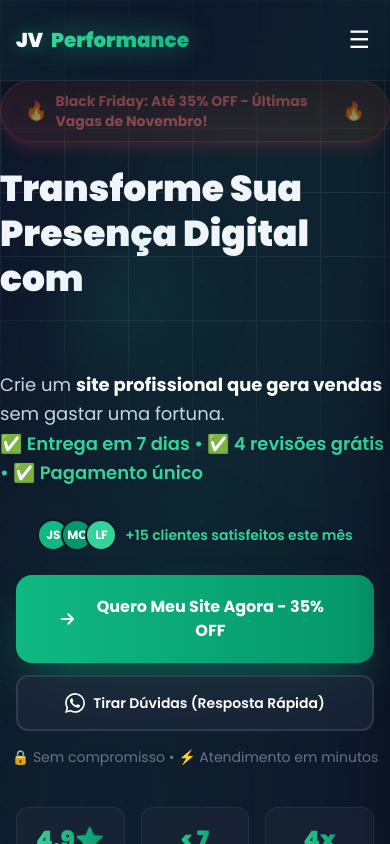
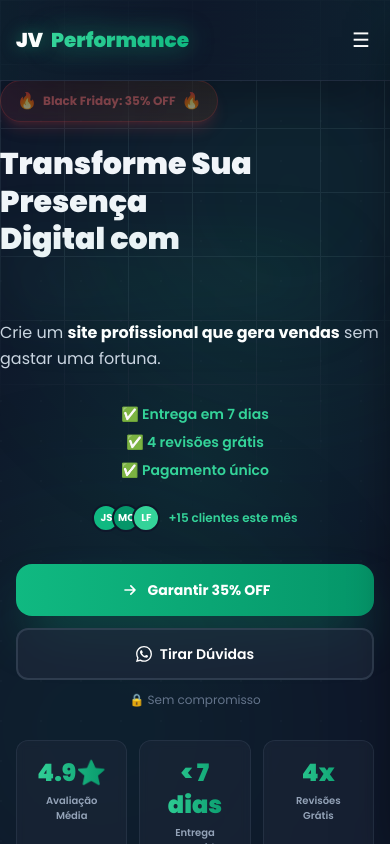
Before and after one commit to Jsilva703/JV-PERFORMANCE-DIGITAL, a React (Vite) app: page / in a window 390 px wide. Shown: the top 844 px of the page. Built offline with nearby package versions, Linux system fonts and the light colour scheme.

Commit message:
refactor: ajustar estilos e responsividade em várias seções do site

```diff
--- a/components/ContactSection.tsx
+++ b/components/ContactSection.tsx
@@ -7,10 +7,15 @@ const ContactSection: React.FC = () => {
       {/* Background effects */}
       <div className="absolute inset-0 bg-[radial-gradient(ellipse_at_top,rgba(16,185,129,0.08),transparent_50%)]" />
       <div className="container mx-auto px-4 sm:px-6 relative z-10">
-                <div className="max-w-2xl mx-auto bg-slate-800/50 backdrop-blur-sm border border-slate-700/50 rounded-2xl p-8 hover:border-emerald-500/50 hover:bg-slate-800/80 transition-all duration-500 shadow-2xl hover:shadow-emerald-500/10">
+                <div className="max-w-2xl mx-auto bg-slate-800/50 backdrop-blur-sm border border-slate-700/50 rounded-2xl p-6 sm:p-8 hover:border-emerald-500/50 hover:bg-slate-800/80 transition-all duration-500 shadow-2xl hover:shadow-emerald-500/10">
           <div className="text-center space-y-6">
-            <div className="inline-block px-5 py-2 bg-gradient-to-r from-red-500/20 to-orange-500/20 border border-red-500/40 rounded-full mb-4 animate-pulse">
-              <span className="text-red-400 font-bold text-sm">🔥 Últimas vagas de Novembro com 35% OFF</span>
+            <div className="inline-block px-3 sm:px-5 py-1.5 sm:py-2 bg-gradient-to-r from-red-500/20 to-orange-500/20 border border-red-500/40 rounded-full mb-4 animate-pulse">
+              <span className="text-red-400 font-bold text-xs sm:text-sm flex items-center gap-1.5">
+                <span className="hidden xs:inline">🔥</span>
+                <span className="hidden sm:inline">Últimas vagas de Novembro com 35% OFF</span>
+                <span className="sm:hidden">35% OFF - Últimas Vagas!</span>
+                <span className="hidden xs:inline">🔥</span>
+              </span>
             </div>
             <h2 className="text-xl sm:text-2xl md:text-3xl lg:text-4xl font-bold mb-3 sm:mb-4 bg-gradient-to-r from-white via-emerald-200 to-white bg-clip-text text-transparent drop-shadow-[0_0_30px_rgba(16,185,129,0.3)]">
               Vamos Criar Seu Site Profissional?
@@ -37,15 +42,18 @@ const ContactSection: React.FC = () => {
               href="https://wa.me/5511952445898?text=Oi!%20Quero%20garantir%20meu%20desconto%20de%2035%25%20e%20criar%20meu%20site%20profissional.%20Pode%20me%20enviar%20mais%20informa%C3%A7%C3%B5es%3F"
               target="_blank"
               rel="noopener noreferrer"
-              className="group/whats inline-flex items-center space-x-3 bg-gradient-to-r from-emerald-500 to-emerald-600 hover:from-emerald-400 hover:to-emerald-500 text-white font-bold py-5 px-10 rounded-2xl transition-all duration-300 text-base sm:text-lg shadow-2xl shadow-emerald-500/40 hover:shadow-emerald-500/60 hover:scale-105 relative overflow-hidden"
+              className="group/whats inline-flex items-center gap-2 sm:gap-3 bg-gradient-to-r from-emerald-500 to-emerald-600 hover:from-emerald-400 hover:to-emerald-500 text-white font-bold py-4 sm:py-5 px-6 sm:px-10 rounded-2xl transition-all duration-300 text-sm sm:text-base md:text-lg shadow-2xl shadow-emerald-500/40 hover:shadow-emerald-500/60 hover:scale-105 relative overflow-hidden w-full sm:w-auto justify-center"
             >
               <span className="absolute inset-0 bg-gradient-to-r from-white/0 via-white/30 to-white/0 translate-x-[-100%] group-hover/whats:translate-x-[100%] transition-transform duration-700"></span>
-              <svg className="w-6 h-6 relative z-10" fill="currentColor" viewBox="0 0 24 24">
+              <svg className="w-5 h-5 sm:w-6 sm:h-6 relative z-10 flex-shrink-0" fill="currentColor" viewBox="0 0 24 24">
                 <path d="M.057 24l1.687-6.163c-1.041-1.804-1.588-3.849-1.587-5.946.003-6.556 5.338-11.891 11.893-11.891 3.181.001 6.167 1.24 8.413 3.488 2.245 2.248 3.481 5.236 3.48 8.414-.003 6.557-5.338 11.892-11.894 11.892-1.99-.001-3.951-.5-5.688-1.448l-6.305 1.654zm6.597-3.807c1.676.995 3.276 1.591 5.392 1.592 5.448 0 9.886-4.434 9.889-9.885.002-5.462-4.415-9.89-9.881-9.892-5.452 0-9.887 4.434-9.889 9.884-.001 2.225.651 4.315 1.731 6.086l-1.009 3.686 3.767-.986z"/>
               </svg>
-              <span className="relative z-10">Começar Agora - 35% OFF</span>
+              <span className="relative z-10">
+                <span className="hidden sm:inline">Começar Agora - 35% OFF</span>
+                <span className="sm:hidden">Garantir 35% OFF</span>
+              </span>
             </a>
-            <p className="text-sm text-slate-500 mt-3">💬 Resposta média em 5 minutos • Online agora</p>
+            <p className="text-xs sm:text-sm text-slate-500 mt-3 text-center">💬 Resposta média em 5 minutos • Online agora</p>
 
             <div className="pt-6 sm:pt-8 border-t border-slate-700">
               <p className="text-slate-400 mb-2 sm:mb-3 text-sm sm:text-base">Ou envie um e-mail</p>
--- a/components/Header.tsx
+++ b/components/Header.tsx
@@ -207,7 +207,7 @@ const Header: React.FC<HeaderProps> = ({ currentPage, setCurrentPage }) => {
               href="https://wa.me/5511952445898?text=Ol%C3%A1%2C%20quero%20criar%20meu%20site%20profissional!"
               target="_blank"
               rel="noopener noreferrer"
-              className="group/whats relative px-5 py-2.5 bg-gradient-to-r from-emerald-500 to-emerald-600 hover:from-emerald-400 hover:to-emerald-500 text-white font-bold rounded-xl transition-all duration-300 text-sm lg:text-base flex-shrink-0 shadow-lg shadow-emerald-500/30 hover:shadow-emerald-500/50 hover:scale-105 overflow-hidden"
+              className="group/whats relative px-4 lg:px-5 py-2 lg:py-2.5 bg-gradient-to-r from-emerald-500 to-emerald-600 hover:from-emerald-400 hover:to-emerald-500 text-white font-bold rounded-xl transition-all duration-300 text-xs lg:text-sm xl:text-base flex-shrink-0 shadow-lg shadow-emerald-500/30 hover:shadow-emerald-500/50 hover:scale-105 overflow-hidden"
             >
               <span className="absolute inset-0 bg-gradient-to-r from-white/0 via-white/25 to-white/0 translate-x-[-100%] group-hover/whats:translate-x-[100%] transition-transform duration-700"></span>
               <span className="relative z-10 flex items-center gap-2">
@@ -225,7 +225,7 @@ const Header: React.FC<HeaderProps> = ({ currentPage, setCurrentPage }) => {
               onClick={() => setIsMenuOpen(!isMenuOpen)}
               aria-label="Toggle menu"
               aria-expanded={isMenuOpen}
-              className="relative text-white hover:text-emerald-400 transition-all duration-300 text-2xl p-3 -mr-2 rounded-lg hover:bg-slate-800/50 group/burger"
+              className="relative text-white hover:text-emerald-400 transition-all duration-300 text-xl sm:text-2xl p-2 sm:p-3 -mr-1 sm:-mr-2 rounded-lg hover:bg-slate-800/50 group/burger touch-manipulation"
             >
               <span className="absolute inset-0 rounded-lg bg-gradient-to-r from-emerald-500/0 via-emerald-500/10 to-emerald-500/0 opacity-0 group-hover/burger:opacity-100 transition-opacity duration-300"></span>
               <span className="relative z-10">{isMenuOpen ? '✕' : '☰'}</span>
@@ -245,7 +245,7 @@ const Header: React.FC<HeaderProps> = ({ currentPage, setCurrentPage }) => {
       ></div>
 
       {/* Mobile Menu Panel */}
-      <div className={`md:hidden bg-slate-900/95 backdrop-blur-2xl fixed top-0 right-0 h-full w-4/5 max-w-sm z-50 shadow-2xl shadow-black/50 border-l border-slate-700/50 transform transition-transform duration-300 ease-in-out overflow-y-auto ${
+      <div className={`md:hidden bg-slate-900/95 backdrop-blur-2xl fixed top-0 right-0 h-full w-[85%] sm:w-4/5 max-w-sm z-50 shadow-2xl shadow-black/50 border-l border-slate-700/50 transform transition-transform duration-300 ease-in-out overflow-y-auto ${
         isMenuOpen ? 'translate-x-0' : 'translate-x-full'
       }`}>
         <div className="flex justify-between items-center p-6 border-b border-slate-800/50 bg-gradient-to-r from-emerald-500/5 via-transparent to-transparent">
--- a/components/HeroSection.tsx
+++ b/components/HeroSection.tsx
@@ -24,35 +24,42 @@ const HeroSection: React.FC<HeroSectionProps> = ({ setCurrentPage }) => {
       ></div>
 
       <div className="relative z-10 max-w-5xl mx-auto">
-          <div className="inline-block px-6 py-2.5 bg-gradient-to-r from-red-500/20 to-orange-500/20 backdrop-blur-sm border border-red-500/40 rounded-full mb-6 shadow-lg shadow-red-500/30 hover:shadow-red-500/50 transition-all duration-300 hover:scale-105 animate-in fade-in slide-in-from-top duration-700 animate-pulse">
-            <span className="text-red-400 font-bold text-sm flex items-center gap-2">
-              <span className="text-lg">🔥</span>
-              Black Friday: Até 35% OFF - Últimas Vagas de Novembro!
-              <span className="text-lg">🔥</span>
+          <div className="inline-block px-4 sm:px-6 py-2 sm:py-2.5 bg-gradient-to-r from-red-500/20 to-orange-500/20 backdrop-blur-sm border border-red-500/40 rounded-full mb-6 shadow-lg shadow-red-500/30 hover:shadow-red-500/50 transition-all duration-300 hover:scale-105 animate-in fade-in slide-in-from-top duration-700 animate-pulse">
+            <span className="text-red-400 font-bold text-xs sm:text-sm flex items-center gap-1.5 sm:gap-2">
+              <span className="text-base sm:text-lg">🔥</span>
+              <span className="hidden sm:inline">Black Friday: Até 35% OFF - Últimas Vagas de Novembro!</span>
+              <span className="sm:hidden">Black Friday: 35% OFF</span>
+              <span className="text-base sm:text-lg">🔥</span>
             </span>
-          </div>                  <h1 className="text-4xl md:text-5xl lg:text-6xl font-extrabold mb-6 leading-tight animate-in fade-in slide-in-from-bottom duration-700 delay-100">
-            Transforme Sua Presença Digital com{" "}
-            <span className="bg-gradient-to-r from-emerald-400 via-emerald-500 to-emerald-600 bg-clip-text text-transparent animate-gradient bg-[length:200%_auto] relative">
+          </div>                  <h1 className="text-3xl sm:text-4xl md:text-5xl lg:text-6xl font-extrabold mb-6 leading-tight animate-in fade-in slide-in-from-bottom duration-700 delay-100">
+            <span className="block sm:inline">Transforme Sua Presença</span>{" "}
+            <span className="block sm:inline">Digital com</span>{" "}
+            <span className="block bg-gradient-to-r from-emerald-400 via-emerald-500 to-emerald-600 bg-clip-text text-transparent animate-gradient bg-[length:200%_auto] relative">
               <span className="absolute inset-0 blur-2xl bg-gradient-to-r from-emerald-400/40 via-emerald-500/40 to-emerald-600/40 bg-clip-text text-transparent">Sites que Convertem</span>
               <span className="relative">Sites que Convertem</span>
             </span>
           </h1>
 
-                  <p className="text-lg md:text-xl text-slate-300 mb-8 max-w-2xl mx-auto leading-relaxed animate-in fade-in slide-in-from-bottom duration-700 delay-200">
+                  <p className="text-base sm:text-lg md:text-xl text-slate-300 mb-8 max-w-2xl mx-auto leading-relaxed animate-in fade-in slide-in-from-bottom duration-700 delay-200">
             Crie um <span className="text-white font-bold">site profissional que gera vendas</span> sem gastar uma fortuna.
-            <br />
-            <span className="text-emerald-400 font-semibold">✅ Entrega em 7 dias • ✅ 4 revisões grátis • ✅ Pagamento único</span>
           </p>
-          <div className="flex items-center justify-center gap-2 mb-6 text-slate-400 text-sm animate-in fade-in duration-700 delay-300">
+          <div className="flex flex-col sm:flex-row items-center justify-center gap-2 sm:gap-3 mb-6 text-emerald-400 font-semibold text-sm sm:text-base animate-in fade-in duration-700 delay-250">
+            <span className="flex items-center gap-1.5">✅ Entrega em 7 dias</span>
+            <span className="hidden sm:inline text-slate-600">•</span>
+            <span className="flex items-center gap-1.5">✅ 4 revisões grátis</span>
+            <span className="hidden sm:inline text-slate-600">•</span>
+            <span className="flex items-center gap-1.5">✅ Pagamento único</span>
+          </div>
+          <div className="flex items-center justify-center gap-2 mb-8 text-slate-400 text-xs sm:text-sm animate-in fade-in duration-700 delay-300">
             <div className="flex -space-x-2">
-              <div className="w-8 h-8 rounded-full bg-emerald-500 border-2 border-slate-900 flex items-center justify-center text-white text-xs font-bold">JS</div>
-              <div className="w-8 h-8 rounded-full bg-emerald-600 border-2 border-slate-900 flex items-center justify-center text-white text-xs font-bold">MC</div>
-              <div className="w-8 h-8 rounded-full bg-emerald-400 border-2 border-slate-900 flex items-center justify-center text-white text-xs font-bold">LF</div>
+              <div className="w-7 h-7 sm:w-8 sm:h-8 rounded-full bg-emerald-500 border-2 border-slate-900 flex items-center justify-center text-white text-[10px] sm:text-xs font-bold">JS</div>
+              <div className="w-7 h-7 sm:w-8 sm:h-8 rounded-full bg-emerald-600 border-2 border-slate-900 flex items-center justify-center text-white text-[10px] sm:text-xs font-bold">MC</div>
+              <div className="w-7 h-7 sm:w-8 sm:h-8 rounded-full bg-emerald-400 border-2 border-slate-900 flex items-center justify-center text-white text-[10px] sm:text-xs font-bold">LF</div>
             </div>
-            <span className="text-emerald-400 font-semibold">+15 clientes satisfeitos este mês</span>
+            <span className="text-emerald-400 font-semibold text-xs sm:text-sm">+15 clientes este mês</span>
           </div>
 
-        <div className="flex flex-col sm:flex-row gap-3 sm:gap-4 justify-center items-center px-4 w-full sm:w-auto">
+        <div className="flex flex-col sm:flex-row gap-3 sm:gap-4 justify-center items-center px-4 w-full sm:w-auto max-w-lg sm:max-w-none mx-auto">
           <button
             onClick={() => {
               if (setCurrentPage) {
@@ -60,34 +67,40 @@ const HeroSection: React.FC<HeroSectionProps> = ({ setCurrentPage }) => {
                 window.scrollTo({ top: 0, behavior: 'smooth' });
               }
             }}
-            className="group/cta relative w-full sm:w-auto px-10 py-5 bg-gradient-to-r from-emerald-500 to-emerald-600 hover:from-emerald-400 hover:to-emerald-500 text-white font-bold rounded-2xl text-base sm:text-lg transition-all duration-300 hover:scale-105 text-center shadow-2xl shadow-emerald-500/40 hover:shadow-emerald-500/60 overflow-hidden"
+            className="group/cta relative w-full sm:w-auto px-6 sm:px-10 py-4 sm:py-5 bg-gradient-to-r from-emerald-500 to-emerald-600 hover:from-emerald-400 hover:to-emerald-500 text-white font-bold rounded-2xl text-sm sm:text-base md:text-lg transition-all duration-300 hover:scale-105 text-center shadow-2xl shadow-emerald-500/40 hover:shadow-emerald-500/60 overflow-hidden"
           >
             <span className="absolute inset-0 bg-gradient-to-r from-white/0 via-white/30 to-white/0 translate-x-[-100%] group-hover/cta:translate-x-[100%] transition-transform duration-700"></span>
             <span className="relative flex items-center justify-center gap-2">
-              <svg className="w-6 h-6" fill="none" stroke="currentColor" viewBox="0 0 24 24">
+              <svg className="w-5 h-5 sm:w-6 sm:h-6" fill="none" stroke="currentColor" viewBox="0 0 24 24">
                 <path strokeLinecap="round" strokeLinejoin="round" strokeWidth={2} d="M13 7l5 5m0 0l-5 5m5-5H6" />
               </svg>
-              Quero Meu Site Agora - 35% OFF
+              <span className="hidden sm:inline">Quero Meu Site Agora - 35% OFF</span>
+              <span className="sm:hidden">Garantir 35% OFF</span>
             </span>
           </button>
           <a
             href="https://wa.me/5511952445898?text=Ol%C3%A1!%20Vi%20o%20site%20e%20quero%20saber%20mais%20sobre%20os%20planos.%20Pode%20me%20ajudar%3F"
             target="_blank"
             rel="noopener noreferrer"
-            className="group/whats relative w-full sm:w-auto px-8 py-4 bg-slate-800/70 backdrop-blur-sm text-white font-semibold rounded-xl text-sm sm:text-base border-2 border-slate-600/50 hover:border-emerald-500/70 hover:bg-slate-800/90 transition-all duration-300 hover:scale-105 text-center"
+            className="group/whats relative w-full sm:w-auto px-6 sm:px-8 py-3.5 sm:py-4 bg-slate-800/70 backdrop-blur-sm text-white font-semibold rounded-xl text-sm sm:text-base border-2 border-slate-600/50 hover:border-emerald-500/70 hover:bg-slate-800/90 transition-all duration-300 hover:scale-105 text-center"
           >
             <span className="relative flex items-center justify-center gap-2">
-              <svg className="w-5 h-5 fill-current" viewBox="0 0 24 24">
+              <svg className="w-4 h-4 sm:w-5 sm:h-5 fill-current flex-shrink-0" viewBox="0 0 24 24">
                 <path d="M17.472 14.382c-.297-.149-1.758-.867-2.03-.967-.273-.099-.471-.148-.67.15-.197.297-.767.966-.94 1.164-.173.199-.347.223-.644.075-.297-.15-1.255-.463-2.39-1.475-.883-.788-1.48-1.761-1.653-2.059-.173-.297-.018-.458.13-.606.134-.133.298-.347.446-.52.149-.174.198-.298.298-.497.099-.198.05-.371-.025-.52-.075-.149-.669-1.612-.916-2.207-.242-.579-.487-.5-.669-.51-.173-.008-.371-.01-.57-.01-.198 0-.52.074-.792.372-.272.297-1.04 1.016-1.04 2.479 0 1.462 1.065 2.875 1.213 3.074.149.198 2.096 3.2 5.077 4.487.709.306 1.262.489 1.694.625.712.227 1.36.195 1.871.118.571-.085 1.758-.719 2.006-1.413.248-.694.248-1.289.173-1.413-.074-.124-.272-.198-.57-.347m-5.421 7.403h-.004a9.87 9.87 0 01-5.031-1.378l-.361-.214-3.741.982.998-3.648-.235-.374a9.86 9.86 0 01-1.51-5.26c.001-5.45 4.436-9.884 9.888-9.884 2.64 0 5.122 1.03 6.988 2.898a9.825 9.825 0 012.893 6.994c-.003 5.45-4.437 9.884-9.885 9.884m8.413-18.297A11.815 11.815 0 0012.05 0C5.495 0 .16 5.335.157 11.892c0 2.096.547 4.142 1.588 5.945L.057 24l6.305-1.654a11.882 11.882 0 005.683 1.448h.005c6.554 0 11.890-5.335 11.893-11.893a11.821 11.821 0 00-3.48-8.413Z"/>
               </svg>
-              Tirar Dúvidas (Resposta Rápida)
+              <span className="hidden sm:inline">Tirar Dúvidas (Resposta Rápida)</span>
+              <span className="sm:hidden">Tirar Dúvidas</span>
             </span>
           </a>
         </div>
-        <p className="mt-4 text-slate-500 text-sm text-center animate-in fade-in duration-700 delay-400">🔒 Sem compromisso • ⚡ Atendimento em minutos</p>
+        <p className="mt-3 sm:mt-4 text-slate-500 text-xs sm:text-sm text-center animate-in fade-in duration-700 delay-400">
+          <span className="inline-flex items-center gap-1.5">🔒 Sem compromisso</span>
+          <span className="mx-2 hidden sm:inline">•</span>
+          <span className="hidden sm:inline">⚡ Atendimento em minutos</span>
+        </p>
 
         {/* Trust indicators */}
-        <div className="mt-10 sm:mt-14 grid grid-cols-3 gap-4 sm:gap-6 max-w-3xl mx-auto px-4 animate-in fade-in slide-in-from-bottom duration-700 delay-500">
+        <div className="mt-8 sm:mt-10 md:mt-14 grid grid-cols-3 gap-3 sm:gap-4 md:gap-6 max-w-3xl mx-auto px-4 animate-in fade-in slide-in-from-bottom duration-700 delay-500">
           <div className="group/trust bg-slate-800/50 backdrop-blur-sm px-4 py-4 rounded-xl border border-slate-700/50 hover:border-emerald-500/50 transition-all duration-300 hover:scale-105 text-center relative overflow-hidden">
             <div className="absolute inset-0 bg-gradient-to-br from-emerald-500/0 via-emerald-500/10 to-emerald-500/0 opacity-0 group-hover/trust:opacity-100 transition-opacity duration-500"></div>
             <div className="relative">
--- a/components/PortfolioSection.tsx
+++ b/components/PortfolioSection.tsx
@@ -83,7 +83,7 @@ const PortfolioSection: React.FC = () => {
             Confira alguns dos nossos <span className="text-emerald-400 font-semibold">projetos de sucesso</span> que transformaram negócios
           </p>
         </div>
-        <div className="grid grid-cols-1 md:grid-cols-2 gap-8 max-w-5xl mx-auto">
+        <div className="grid grid-cols-1 md:grid-cols-2 gap-6 sm:gap-8 max-w-5xl mx-auto">
           {projects.map((project, index) => (
             <ProjectCard key={index} project={project} />
           ))}
--- a/components/PricingSection.tsx
+++ b/components/PricingSection.tsx
@@ -156,7 +156,7 @@ const PricingCard: React.FC<{ plan: Plan }> = ({ plan }) => {
 
   return (
     <div
-      className={`p-6 rounded-2xl shadow-xl relative flex flex-col h-full ${cardClasses} transition-all duration-500 group/card z-10`}
+      className={`p-5 sm:p-6 rounded-2xl shadow-xl relative flex flex-col h-full ${cardClasses} transition-all duration-500 group/card z-10`}
     >
       {/* Efeito de brilho */}
       <div className="absolute inset-0 bg-gradient-to-br from-emerald-500/0 via-emerald-500/5 to-emerald-500/0 opacity-0 group-hover/card:opacity-100 transition-opacity duration-700 pointer-events-none" />
@@ -174,8 +174,8 @@ const PricingCard: React.FC<{ plan: Plan }> = ({ plan }) => {
       )}
 
       <div className="flex-grow flex flex-col relative z-10">
-        <h3 className="text-xl font-bold text-center mb-3 text-white min-h-[3.5rem] flex items-center justify-center">{plan.name}</h3>
-        <p className="text-slate-400 text-center mb-6 text-sm min-h-[4rem] flex items-center justify-center">
+        <h3 className="text-lg sm:text-xl font-bold text-center mb-3 text-white min-h-[3rem] sm:min-h-[3.5rem] flex items-center justify-center px-2">{plan.name}</h3>
+        <p className="text-slate-400 text-center mb-4 sm:mb-6 text-xs sm:text-sm min-h-[3.5rem] sm:min-h-[4rem] flex items-center justify-center px-2 leading-relaxed">
           {plan.description}
         </p>
         <div className="text-center mb-6 py-4 bg-slate-950/50 rounded-xl border border-slate-700/30">
--- a/pages/PlanosPage.tsx
+++ b/pages/PlanosPage.tsx
@@ -21,17 +21,18 @@ const PlanosPage: React.FC<PlanosPageProps> = ({ setCurrentPage }) => {
 
         <div className="container mx-auto px-4 sm:px-6 relative z-10">
           <div className="max-w-4xl mx-auto text-center">
-            <div className="inline-block px-6 py-3 bg-gradient-to-r from-red-500/20 to-orange-500/20 backdrop-blur-xl border border-red-500/50 rounded-full mb-8 shadow-2xl shadow-red-500/30 hover:shadow-red-500/50 transition-all duration-300 hover:scale-105 animate-pulse">
-              <span className="text-red-400 font-bold flex items-center gap-2">
-                <span className="text-xl">🔥</span>
-                <span>Black Friday: Até 35% OFF - Só até 30/11!</span>
-                <span className="text-xl">🔥</span>
+            <div className="inline-block px-4 sm:px-6 py-2 sm:py-3 bg-gradient-to-r from-red-500/20 to-orange-500/20 backdrop-blur-xl border border-red-500/50 rounded-full mb-6 sm:mb-8 shadow-2xl shadow-red-500/30 hover:shadow-red-500/50 transition-all duration-300 hover:scale-105 animate-pulse">
+              <span className="text-red-400 font-bold flex items-center gap-1.5 sm:gap-2 text-xs sm:text-sm md:text-base">
+                <span className="text-base sm:text-xl">🔥</span>
+                <span className="hidden sm:inline">Black Friday: Até 35% OFF - Só até 30/11!</span>
+                <span className="sm:hidden">Black Friday: 35% OFF</span>
+                <span className="text-base sm:text-xl">🔥</span>
               </span>
             </div>
-            <h1 className="text-4xl sm:text-5xl md:text-6xl font-extrabold mb-6 sm:mb-8 text-white leading-tight">
-              Escolha o <span className="bg-gradient-to-r from-emerald-400 via-emerald-500 to-emerald-600 bg-clip-text text-transparent drop-shadow-[0_0_40px_rgba(16,185,129,0.4)]">Plano Ideal</span> para o Seu Negócio
+            <h1 className="text-3xl sm:text-4xl md:text-5xl lg:text-6xl font-extrabold mb-6 sm:mb-8 text-white leading-tight px-4">
+              Escolha o <span className="block sm:inline bg-gradient-to-r from-emerald-400 via-emerald-500 to-emerald-600 bg-clip-text text-transparent drop-shadow-[0_0_40px_rgba(16,185,129,0.4)]">Plano Ideal</span> <span className="block sm:inline">para o Seu Negócio</span>
             </h1>
-            <p className="text-lg sm:text-xl text-slate-300 mb-10 max-w-3xl mx-auto leading-relaxed">
+            <p className="text-base sm:text-lg md:text-xl text-slate-300 mb-8 sm:mb-10 max-w-3xl mx-auto leading-relaxed px-4">
               Planos completos com <span className="text-emerald-400 font-semibold">tudo que você precisa</span> para ter uma presença digital profissional e começar a vender online.
             </p>
           </div>
@@ -53,7 +54,7 @@ const PlanosPage: React.FC<PlanosPageProps> = ({ setCurrentPage }) => {
               <p className="text-slate-300 text-lg max-w-2xl mx-auto">Compromisso com qualidade, rapidez e resultados reais</p>
             </div>
 
-            <div className="grid sm:grid-cols-2 lg:grid-cols-4 gap-6">
+            <div className="grid grid-cols-1 sm:grid-cols-2 lg:grid-cols-4 gap-4 sm:gap-6">
               <div className="relative group/card">
                 <div className="absolute -inset-0.5 bg-gradient-to-r from-emerald-500 to-emerald-600 rounded-2xl blur opacity-0 group-hover/card:opacity-30 transition duration-500"></div>
                 <div className="relative bg-slate-900/80 backdrop-blur-xl p-8 rounded-2xl border border-slate-700/50 hover:border-emerald-500/70 transition-all duration-500 hover:scale-105 overflow-hidden text-center">
```
Also changed, not shown: components/FAQSection.tsx (+8 -8 lines), components/ProblemsSection.tsx (+4 -4 lines).
